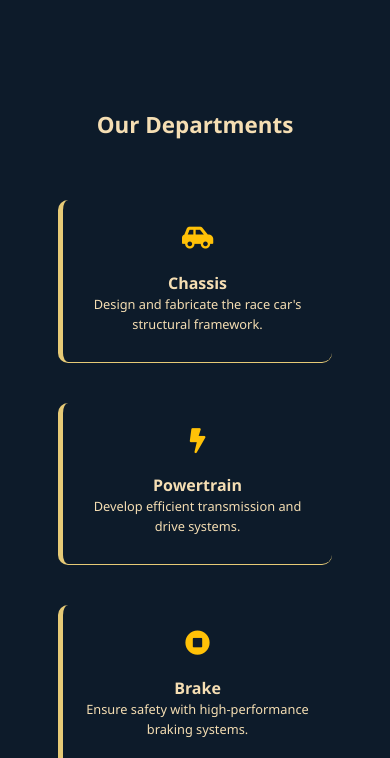
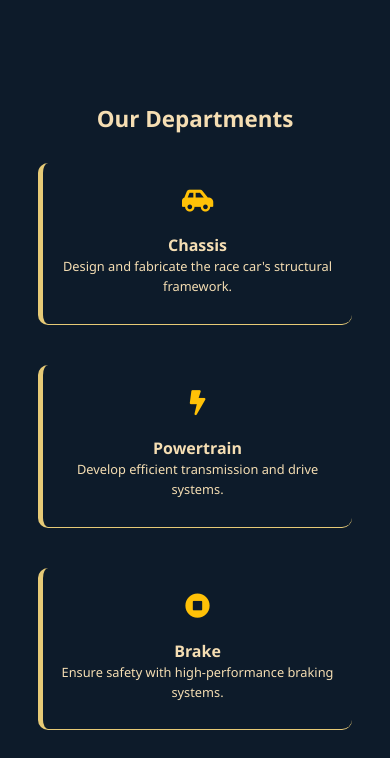
Before and after one commit to pawankumar698/racing-club2, a plain HTML site: page department.html in a window 390 px wide. Shown: the part 86-844 px from the top of the page. Drawn offline with nearby package versions, Linux system fonts and the light colour scheme; a web font is replaced by a local one.

Commit message:
department.css

```diff
--- a/department.css
+++ b/department.css
@@ -572,13 +572,13 @@ background: unset;}
   font-size: 1.4rem;
   color: wheat;
   text-align: center;
-  margin: 50px 0;
+  margin-top: 4rem;
   padding: 10px;
   font-family: 'Segoe UI', Tahoma, Geneva, Verdana, sans-serif;
 }
 
 .our-departments {
-  padding: 50px;
+  padding: 30px;
   font-family: 'Segoe UI', Tahoma, Geneva, Verdana, sans-serif;
 }
 
@@ -586,7 +586,7 @@ background: unset;}
   display: grid;
   grid-template-columns: repeat(auto-fit, minmax(250px, 1fr));
   gap: 40px;
-  max-width: 1000px;
+  max-width: 800px;
   margin: 0 auto;
 }
 
@@ -625,4 +625,5 @@ background: unset;}
   margin: 10px 0;
 }
 
+
 }
```
